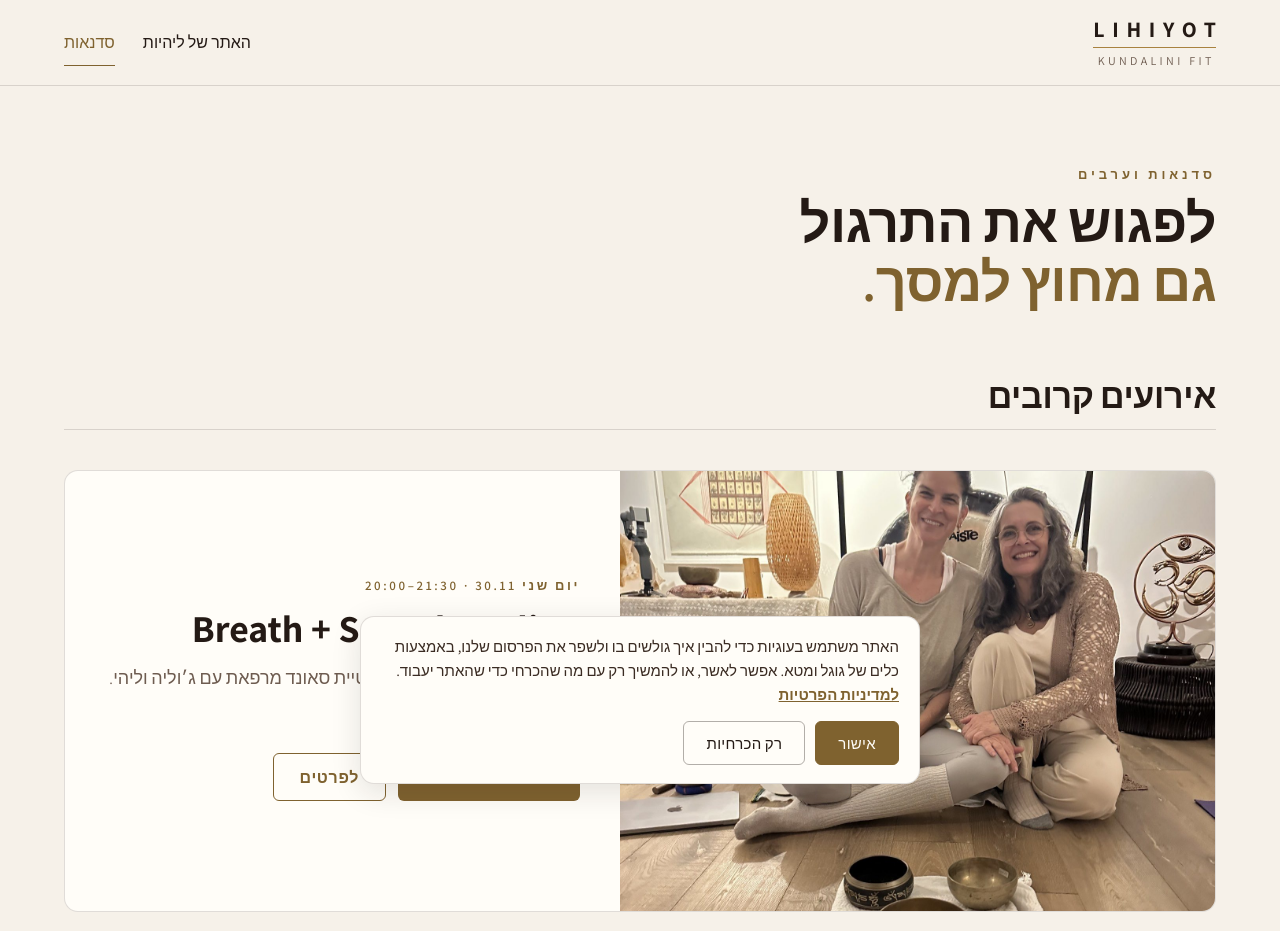
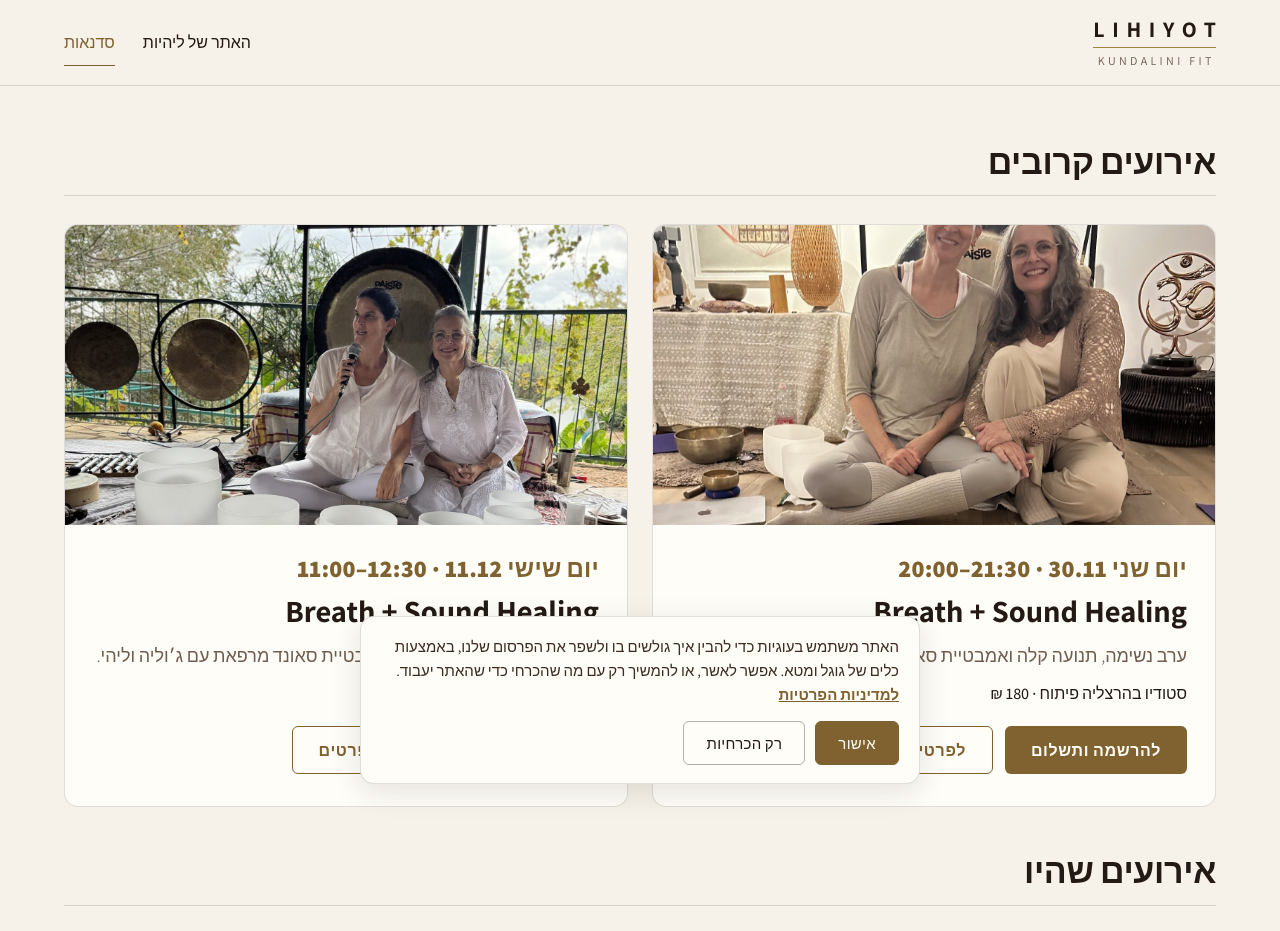
Before and after one commit to lihigerstner/lihi-yot, a plain HTML site: page sadnaot/index.html in a window 1280 px wide. Shown: the top 931 px of the page. Drawn offline with Linux system fonts and the light colour scheme.

Commit message:
סדנאות: בלי פתיח, כרטיסי אירועים זה לצד זה, תאריכים גדולים
Co-Authored-By: Claude Opus 5.5 <noreply@anthropic.com>
Claude-Session: https://claude.ai/code/session_01RHXD8madbF2b2xYcsEkbrR

```diff
--- a/sadnaot/index.html
+++ b/sadnaot/index.html
@@ -142,42 +142,43 @@ a:focus-visible{outline:2px solid #7F622F;outline-offset:3px}
 </nav>
 </div>
 </header>
-<main style="max-width: 1200px; margin: 0 auto; padding: 80px 24px 112px 24px; display: flex; flex-direction: column; gap: 40px;">
-<div style="display: flex; flex-direction: column; gap: 10px;">
-<div style="font-size: 13px; font-weight: 600; letter-spacing: 0.3em; color: #7F622F;">סדנאות וערבים</div>
-<h1 style="margin: 0; font-size: clamp(36px, 4.4vw, 54px); line-height: 1.1; font-weight: 600; letter-spacing: -0.01em;">לפגוש את התרגול<br><span style="color: #7F622F;">גם מחוץ למסך.</span></h1>
-</div>
-<h2 style="margin: 24px 0 0 0; font-size: clamp(26px, 3vw, 34px); line-height: 1.15; font-weight: 600; letter-spacing: -0.01em; padding-bottom: 14px; border-bottom: 1px solid rgba(36,26,21,0.14);">אירועים קרובים</h2>
-<div style="display: flex; flex-wrap: wrap; background: #FFFDF8; border: 1px solid rgba(36,26,21,0.14); border-radius: 14px; overflow: hidden; text-decoration: none; color: #241A15;">
-<a href="breath-sound-healing-30-11.html" style="flex: 1 1 420px; min-width: 0; display: block;"><img src="assets/duo-hero.jpg" alt="ליהי וג׳וליה מחייכות בסטודיו בהרצליה, עם גונג וקערות טיבטיות" style="width: 100%; min-height: 320px; max-height: 440px; object-fit: cover; object-position: center 28%; display: block;"></a>
-<div style="flex: 1 1 380px; min-width: 0; padding: 40px 40px 44px 40px; display: flex; flex-direction: column; justify-content: center; gap: 14px;">
-<div style="font-size: 13px; font-weight: 600; letter-spacing: 0.2em; color: #7F622F;">יום שני 30.11 · <span dir="ltr">20:00–21:30</span></div>
-<h2 style="margin: 0; font-size: clamp(28px, 3vw, 38px); line-height: 1.1; font-weight: 700;" dir="ltr"><span style="display: block; text-align: right;">Breath + Sound Healing</span></h2>
+<main style="max-width: 1200px; margin: 0 auto; padding: 40px 24px 112px 24px; display: flex; flex-direction: column; gap: 28px;">
+<h1 style="position: absolute; width: 1px; height: 1px; overflow: hidden; clip: rect(0 0 0 0);">סדנאות וערבים של ליהיות</h1>
+<h2 style="margin: 16px 0 0 0; font-size: clamp(26px, 3vw, 34px); line-height: 1.15; font-weight: 600; letter-spacing: -0.01em; padding-bottom: 14px; border-bottom: 1px solid rgba(36,26,21,0.14);">אירועים קרובים</h2>
+<div style="display: grid; grid-template-columns: repeat(auto-fill, minmax(min(100%, 420px), 1fr)); gap: 24px; align-items: stretch;">
+<div style="display: flex; flex-direction: column; background: #FFFDF8; border: 1px solid rgba(36,26,21,0.14); border-radius: 14px; overflow: hidden; text-decoration: none; color: #241A15;">
+<a href="breath-sound-healing-30-11.html" style="display: block;"><img src="assets/duo-hero.jpg" alt="ליהי וג׳וליה מחייכות בסטודיו בהרצליה, עם גונג וקערות טיבטיות" style="width: 100%; height: 300px; object-fit: cover; object-position: center 28%; display: block;"></a>
+<div style="flex: 1; padding: 28px 28px 32px 28px; display: flex; flex-direction: column; gap: 12px;">
+<div style="font-size: 24px; line-height: 1.25; font-weight: 800; letter-spacing: 0.01em; color: #7F622F;"><span style="white-space: nowrap;">יום שני 30.11</span> · <span style="white-space: nowrap;"><span dir="ltr">20:00–21:30</span></span></div>
+<h2 style="margin: 0; font-size: clamp(26px, 2.4vw, 32px); line-height: 1.1; font-weight: 700;" dir="ltr"><span style="display: block; text-align: right;">Breath + Sound Healing</span></h2>
 <p style="margin: 0; font-size: 18px; line-height: 1.7; font-weight: 300; color: #6E5C50;">ערב נשימה, תנועה קלה ואמבטיית סאונד מרפאת עם ג׳וליה וליהי.</p>
 <p style="margin: 0; font-size: 16px; font-weight: 500; color: #241A15;">סטודיו בהרצליה פיתוח · 180 ₪</p>
 <div style="margin-top: 10px; display: flex; flex-wrap: wrap; gap: 12px;"><a href="https://mrng.to/TfgX01Ozx2" target="_blank" rel="noopener" style="display: inline-flex; align-items: center; min-height: 48px; padding: 0 26px; background: #7F622F; color: #FFFDF8; text-decoration: none; font-size: 16px; font-weight: 600; letter-spacing: 0.04em; border-radius: 6px;">להרשמה ותשלום</a><a href="breath-sound-healing-30-11.html" style="display: inline-flex; align-items: center; min-height: 48px; padding: 0 26px; border: 1px solid #7F622F; color: #7F622F; text-decoration: none; font-size: 16px; font-weight: 600; letter-spacing: 0.04em; border-radius: 6px;">לפרטים</a></div>
 </div>
 </div>
-<div style="display: flex; flex-wrap: wrap; background: #FFFDF8; border: 1px solid rgba(36,26,21,0.14); border-radius: 14px; overflow: hidden; text-decoration: none; color: #241A15;">
-<a href="breath-sound-healing-11-12.html" style="flex: 1 1 420px; min-width: 0; display: block;"><img src="assets/hosts.jpg" alt="ג׳וליה וליהי מחייכות, עם הגונג הגדול מאחוריהן" style="width: 100%; min-height: 320px; max-height: 440px; object-fit: cover; object-position: center 30%; display: block;"></a>
-<div style="flex: 1 1 380px; min-width: 0; padding: 40px 40px 44px 40px; display: flex; flex-direction: column; justify-content: center; gap: 14px;">
-<div style="font-size: 13px; font-weight: 600; letter-spacing: 0.2em; color: #7F622F;">יום שישי 11.12 · <span dir="ltr">11:00–12:30</span></div>
-<h2 style="margin: 0; font-size: clamp(28px, 3vw, 38px); line-height: 1.1; font-weight: 700;" dir="ltr"><span style="display: block; text-align: right;">Breath + Sound Healing</span></h2>
+<div style="display: flex; flex-direction: column; background: #FFFDF8; border: 1px solid rgba(36,26,21,0.14); border-radius: 14px; overflow: hidden; text-decoration: none; color: #241A15;">
+<a href="breath-sound-healing-11-12.html" style="display: block;"><img src="assets/hosts.jpg" alt="ג׳וליה וליהי מחייכות, עם הגונג הגדול מאחוריהן" style="width: 100%; height: 300px; object-fit: cover; object-position: center 30%; display: block;"></a>
+<div style="flex: 1; padding: 28px 28px 32px 28px; display: flex; flex-direction: column; gap: 12px;">
+<div style="font-size: 24px; line-height: 1.25; font-weight: 800; letter-spacing: 0.01em; color: #7F622F;"><span style="white-space: nowrap;">יום שישי 11.12</span> · <span style="white-space: nowrap;"><span dir="ltr">11:00–12:30</span></span></div>
+<h2 style="margin: 0; font-size: clamp(26px, 2.4vw, 32px); line-height: 1.1; font-weight: 700;" dir="ltr"><span style="display: block; text-align: right;">Breath + Sound Healing</span></h2>
 <p style="margin: 0; font-size: 18px; line-height: 1.7; font-weight: 300; color: #6E5C50;">בוקר של נשימה, תנועה קלה ואמבטיית סאונד מרפאת עם ג׳וליה וליהי.</p>
 <p style="margin: 0; font-size: 16px; font-weight: 500; color: #241A15;">סטודיו בהרצליה פיתוח · 180 ₪</p>
 <div style="margin-top: 10px; display: flex; flex-wrap: wrap; gap: 12px;"><a href="https://mrng.to/N53FUKVuFB" target="_blank" rel="noopener" style="display: inline-flex; align-items: center; min-height: 48px; padding: 0 26px; background: #7F622F; color: #FFFDF8; text-decoration: none; font-size: 16px; font-weight: 600; letter-spacing: 0.04em; border-radius: 6px;">להרשמה ותשלום</a><a href="breath-sound-healing-11-12.html" style="display: inline-flex; align-items: center; min-height: 48px; padding: 0 26px; border: 1px solid #7F622F; color: #7F622F; text-decoration: none; font-size: 16px; font-weight: 600; letter-spacing: 0.04em; border-radius: 6px;">לפרטים</a></div>
 </div>
 </div>
-<h2 style="margin: 24px 0 0 0; font-size: clamp(26px, 3vw, 34px); line-height: 1.15; font-weight: 600; letter-spacing: -0.01em; padding-bottom: 14px; border-bottom: 1px solid rgba(36,26,21,0.14);">אירועים שהיו</h2>
-<a href="breath-sound-healing.html" style="display: flex; flex-wrap: wrap; background: #FFFDF8; border: 1px solid rgba(36,26,21,0.14); border-radius: 14px; overflow: hidden; text-decoration: none; color: #241A15;">
-<img src="assets/event-circle.jpg" alt="נשים יושבות במעגל מול קערות טיבטיות וקערות קריסטל" style="flex: 1 1 420px; min-width: 0; width: 100%; min-height: 320px; max-height: 440px; object-fit: cover; object-position: center 55%; display: block;">
-<div style="flex: 1 1 380px; min-width: 0; padding: 40px 40px 44px 40px; display: flex; flex-direction: column; justify-content: center; gap: 14px;">
-<div style="font-size: 13px; font-weight: 600; letter-spacing: 0.2em; color: #7F622F;">יום חמישי 19.11 · התקיים</div>
-<h2 style="margin: 0; font-size: clamp(28px, 3vw, 38px); line-height: 1.1; font-weight: 700;" dir="ltr"><span style="display: block; text-align: right;">Breath Sound Healing</span></h2>
+</div>
+<h2 style="margin: 16px 0 0 0; font-size: clamp(26px, 3vw, 34px); line-height: 1.15; font-weight: 600; letter-spacing: -0.01em; padding-bottom: 14px; border-bottom: 1px solid rgba(36,26,21,0.14);">אירועים שהיו</h2>
+<div style="display: grid; grid-template-columns: repeat(auto-fill, minmax(min(100%, 420px), 1fr)); gap: 24px; align-items: stretch;">
+<a href="breath-sound-healing.html" style="display: flex; flex-direction: column; background: #FFFDF8; border: 1px solid rgba(36,26,21,0.14); border-radius: 14px; overflow: hidden; text-decoration: none; color: #241A15;">
+<img src="assets/event-circle.jpg" alt="נשים יושבות במעגל מול קערות טיבטיות וקערות קריסטל" style="width: 100%; height: 300px; object-fit: cover; object-position: center 55%; display: block;">
+<div style="flex: 1; padding: 28px 28px 32px 28px; display: flex; flex-direction: column; gap: 12px;">
+<div style="font-size: 24px; line-height: 1.25; font-weight: 800; letter-spacing: 0.01em; color: #7F622F;"><span style="white-space: nowrap;">יום חמישי 19.11</span> · <span style="white-space: nowrap;">התקיים</span></div>
+<h2 style="margin: 0; font-size: clamp(26px, 2.4vw, 32px); line-height: 1.1; font-weight: 700;" dir="ltr"><span style="display: block; text-align: right;">Breath Sound Healing</span></h2>
 <p style="margin: 0; font-size: 18px; line-height: 1.7; font-weight: 300; color: #3A2B22;">ביום חמישי, 19.11, נפגשנו בסטודיו בהרצליה פיתוח לערב של נשימה, תנועה וסאונד. פתחנו בנשימה מודעת ובתנועה קלה שהכינו את הגוף להרפות, ומשם נשכבנו לאמבטיית סאונד מרפאת: גונג, קערות טיבטיות, קערות קריסטל וכלי צליל שעטפו את הגוף בצלילים ובתדרים. היה זה ערב של מנוחה עמוקה, שקט ונוכחות, שהנחינו יחד, ג׳וליה וליהי.</p>
 <span style="align-self: flex-start; margin-top: 6px; font-size: 16px; font-weight: 600; color: #7F622F; text-decoration: underline;">לתמונות מהערב</span>
 </div>
 </a>
+</div>
 </main>
 </div>
 <footer style="background:#241A15;color:rgba(246,241,233,.6);text-align:center;padding:28px 20px 34px;font-family:'Assistant',sans-serif;font-size:13px;line-height:1.7;">
```
